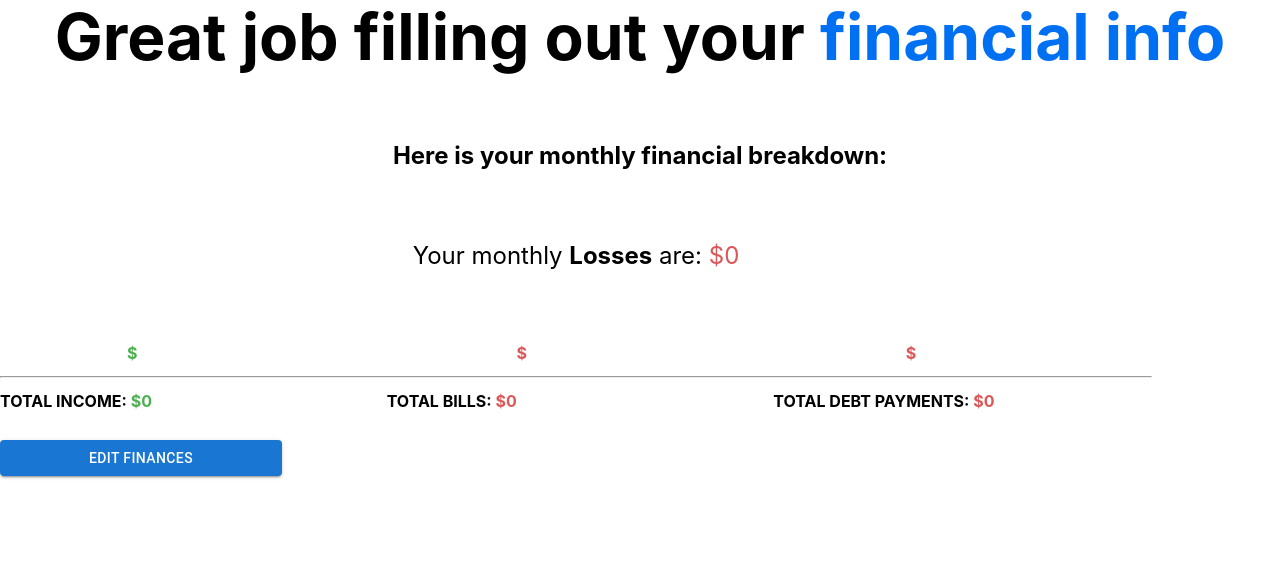
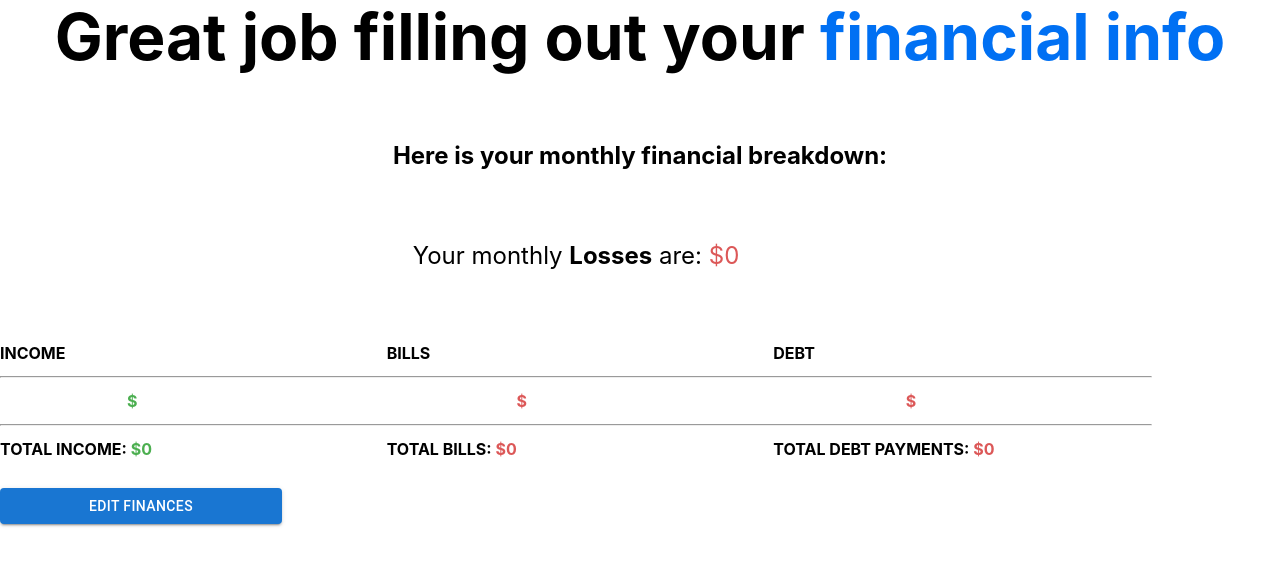
Before and after one commit to austinlkillian/scenario, a Next.js app: page /home/home-views/ProjectionView in a window 1280 px wide. Shown: the top 566 px of the page. Built offline with nearby package versions, Linux system fonts and the light colour scheme.

Commit message:
quickly added head for financial breakdown table

```diff
--- a/pages/home/home-views/ProjectionView.js
+++ b/pages/home/home-views/ProjectionView.js
@@ -21,7 +21,7 @@ export default function CashFlowForm() {
       <h1 className="title">
         Great job filling out your <span className="textBlue">financial info</span>
       </h1>
-      <h2 className="description">
+      <h2 className="description mb-lg">
         Here is your monthly <strong>financial breakdown:</strong>
       </h2>
       <Box sx={{ width: '90%' }}>
@@ -29,6 +29,18 @@ export default function CashFlowForm() {
           Your monthly <strong>{finalTotal > 0 ? 'Earnings' : 'Losses'}</strong> are:{' '}
           <span className={finalTotal > 0 ? 'income' : 'payment'}>${finalTotal}</span>
         </p>
+        <Grid container spacing={1}>
+          <Grid item xs={4}>
+            <h4 className="mtb-sm">INCOME</h4>
+          </Grid>
+          <Grid item xs={4}>
+            <h4 className="mtb-sm">BILLS</h4>
+          </Grid>
+          <Grid item xs={4}>
+            <h4 className="mtb-sm">DEBT</h4>
+          </Grid>
+        </Grid>
+        <hr/>
         <Grid container spacing={2}>
           <Grid item xs={4}>
             {incomeSources.map((source, i) => {
```
